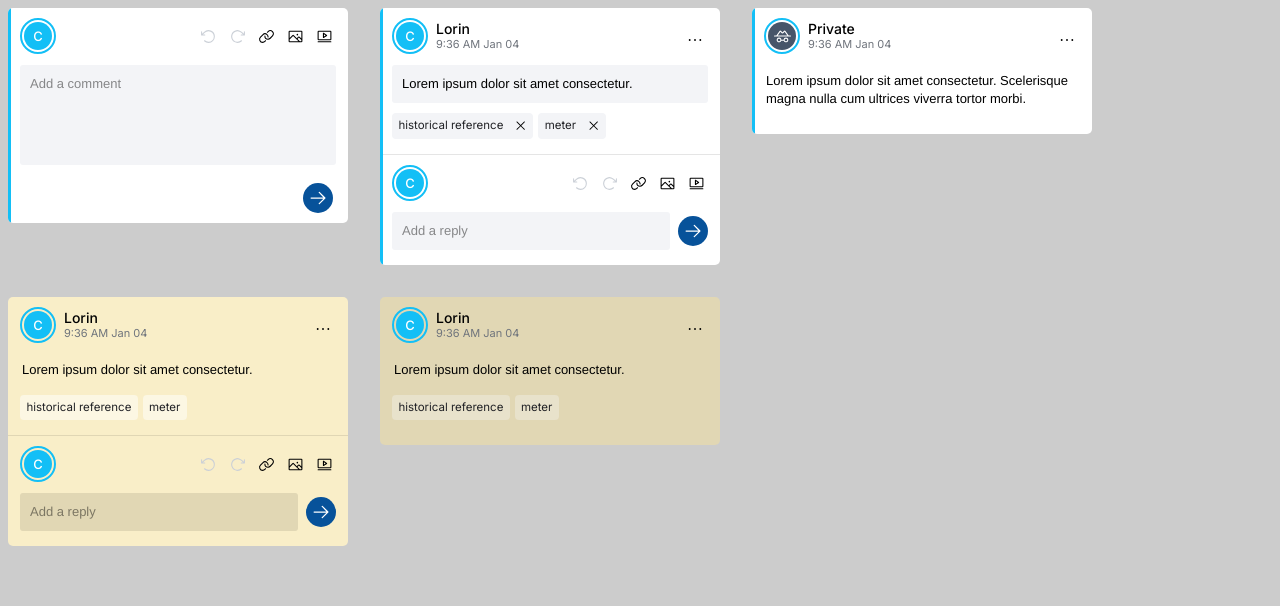
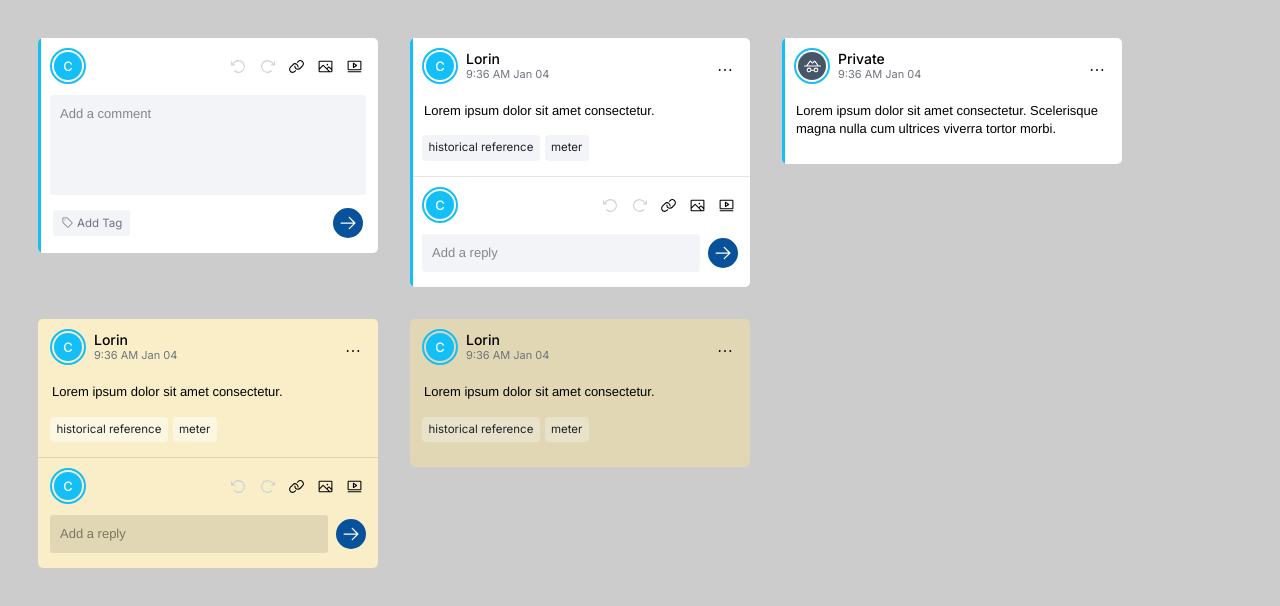
Before and after one commit to rsimon/recogito-components, a React (Vite) app: page / in a window 1280 px wide. Shown: the top 606 px of the page. Built offline with nearby package versions, Linux system fonts and the light colour scheme.

Commit message:
Tag editor, autosize input

```diff
--- a/src/Annotation.css
+++ b/src/Annotation.css
@@ -78,9 +78,10 @@
 }
 
 .annotation .annotation-footer {
+  align-items: center;
   display: flex;
-  justify-content: flex-end;
-  padding: 8px 15px 0 15px;
+  justify-content: space-between;
+  padding: 3px 15px 5px 15px;
 }
 
 .annotation button.save {
--- /dev/null
+++ b/src/AutosizeInput.css
@@ -0,0 +1,8 @@
+.autosize-input .autosize-input-measure {
+  opacity: 0;
+  pointer-events: none;
+  position: absolute;
+}
+
+.autosize-input input {
+}
--- /dev/null
+++ b/src/AutosizeInput.tsx
@@ -0,0 +1,42 @@
+import { ChangeEvent, useLayoutEffect, useRef, useState } from 'react';
+
+import './AutosizeInput.css';
+
+interface AutosizeInputProps {
+
+  autoFocus?: boolean;
+
+  className?: string;
+
+  value: string;
+
+  onChange?: React.ChangeEventHandler<HTMLInputElement>;
+
+}
+
+export const AutosizeInput = (props: AutosizeInputProps) => {
+
+  const measure = useRef<HTMLSpanElement>(null);
+
+  const [width, setWidth] = useState(1);
+
+  useLayoutEffect(() => {
+    setWidth(measure.current.offsetWidth);
+  }, [props.value]);
+
+  return (
+    <div className="autosize-input">
+      <span
+        ref={measure}
+        className="autosize-input-measure">{props.value}</span>
+
+      <input
+        autoFocus={props.autoFocus}
+        className={props.className}
+        value={props.value}
+        style={{ width: Math.max(width, 10)}}
+        onChange={props.onChange} />
+    </div>
+  )
+
+}
--- a/src/EmptyAnnotation.tsx
+++ b/src/EmptyAnnotation.tsx
@@ -1,13 +1,29 @@
+import { ArrowRight } from '@phosphor-icons/react/dist/ssr';
 import { Avatar } from './Avatar';
 import { QuillEditor, QuillEditorRoot, QuillEditorToolbar } from './QuillEditor';
+import { AddTag } from './Tags/AddTag';
+import { cn } from './util';
 
 import './EmptyAnnotation.css';
-import { ArrowRight } from '@phosphor-icons/react/dist/ssr';
 
-export const EmptyAnnotation = () => {
+interface EmptyAnnotationProps {
+
+  isNote?: boolean;
+
+  isPrivate?: boolean;
+
+}
+
+export const EmptyAnnotation = (props: EmptyAnnotationProps) => {
+
+  const className = cn(
+    'annotation empty',
+    props.isNote ? 'note' : undefined,
+    props.isPrivate ? 'private' : undefined
+  );
 
   return (
-    <div className="annotation empty">
+    <div className={className}>
       <QuillEditorRoot>
         <div className="annotation-header">
           <Avatar />
@@ -22,6 +38,8 @@ export const EmptyAnnotation = () => {
         </div>
 
         <div className="annotation-footer">
+          <AddTag />
+
           <button className="save save-arrow">
             <ArrowRight size={20} />
           </button>
--- /dev/null
+++ b/src/Tags/AddTag.css
@@ -0,0 +1,23 @@
+.annotation .add-tag-trigger {
+  all: unset;
+  background-color: var(--gray-100);
+  border-radius: 3px;
+  color: var(--font-light);
+  cursor: pointer;
+  display: flex;
+  font-size: 11.5px;
+  gap: 0.25rem;
+  padding: 0.375rem 0.5rem;
+}
+
+.annotation .add-tag-editor .autosize-input {
+  font-size: 11.5px;
+}
+
+.annotation .add-tag-editor .autosize-input input {
+  background-color: var(--gray-100);
+  border: none;
+  font-size: 11.5px;
+  outline: none;
+  padding: 0.375rem 0.5rem;
+}
--- /dev/null
+++ b/src/Tags/AddTag.tsx
@@ -0,0 +1,36 @@
+import { useState } from 'react';
+import { Check, Tag as TagIcon, Trash } from '@phosphor-icons/react';
+import { AutosizeInput } from '../AutosizeInput';
+
+import './AddTag.css';
+
+export const AddTag = () => {
+
+  const [editing, setEditing] = useState(false);
+
+  const [value, setValue] = useState('');
+
+  return editing ? (
+    <div className="add-tag-editor">
+      <AutosizeInput
+        autoFocus
+        value={value}
+        onChange={evt => setValue(evt.target.value)} />
+
+      <button>
+        <Trash />
+      </button>
+
+      <button>
+        <Check />
+      </button>
+    </div>
+  ) : (
+    <button
+      className="add-tag-trigger"
+      onClick={() => setEditing(true)}>
+      <TagIcon size={12} /> Add Tag
+    </button>
+  )
+
+}
--- a/src/index.css
+++ b/src/index.css
@@ -25,5 +25,5 @@ html, body {
 
 #app {
   margin: 0;
-  padding: 0;
+  padding: 30px;
 }
--- a/src/index.tsx
+++ b/src/index.tsx
@@ -6,10 +6,11 @@ import { Annotation } from './Annotation';
 
 ReactDOM.createRoot(document.getElementById('app')!).render(
   <div style={{ display: 'flex', gap: '2rem', alignItems: 'flex-start', flexWrap: 'wrap' }}>
-    <EmptyAnnotation />
+    <EmptyAnnotation
+      isPrivate={true} />
 
     <Annotation
-      isEditable={true}
+      isEditable={false}
       tags={['historical reference', 'meter']}
       showReplyField={true} />
 
```
